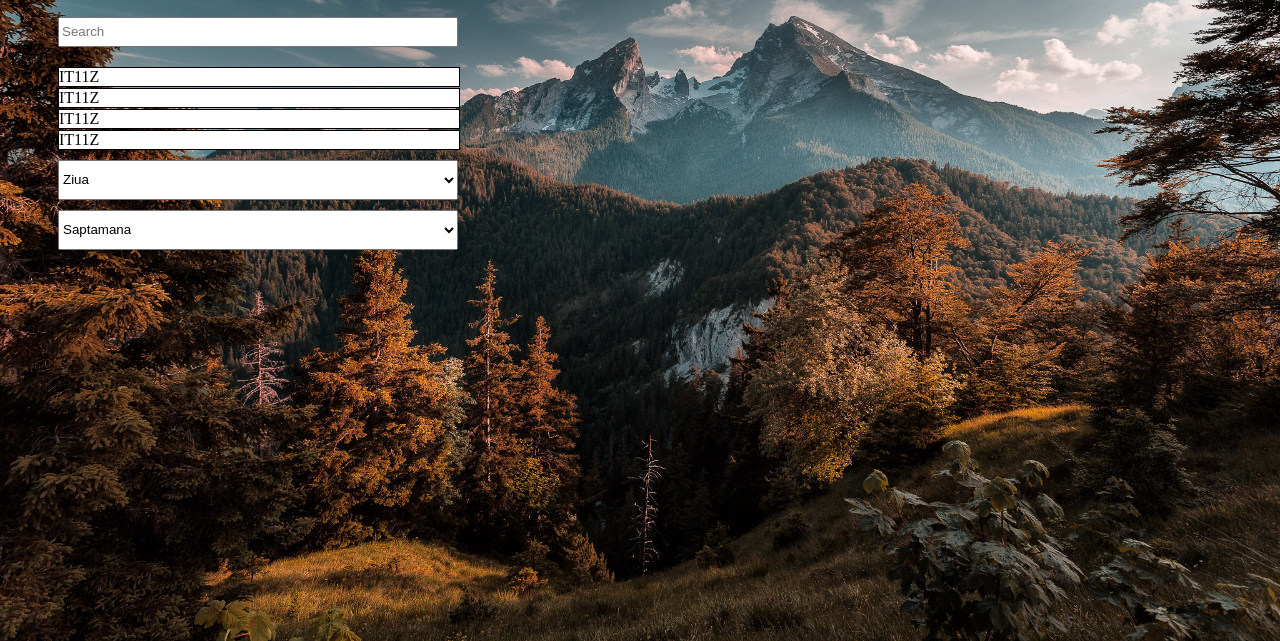
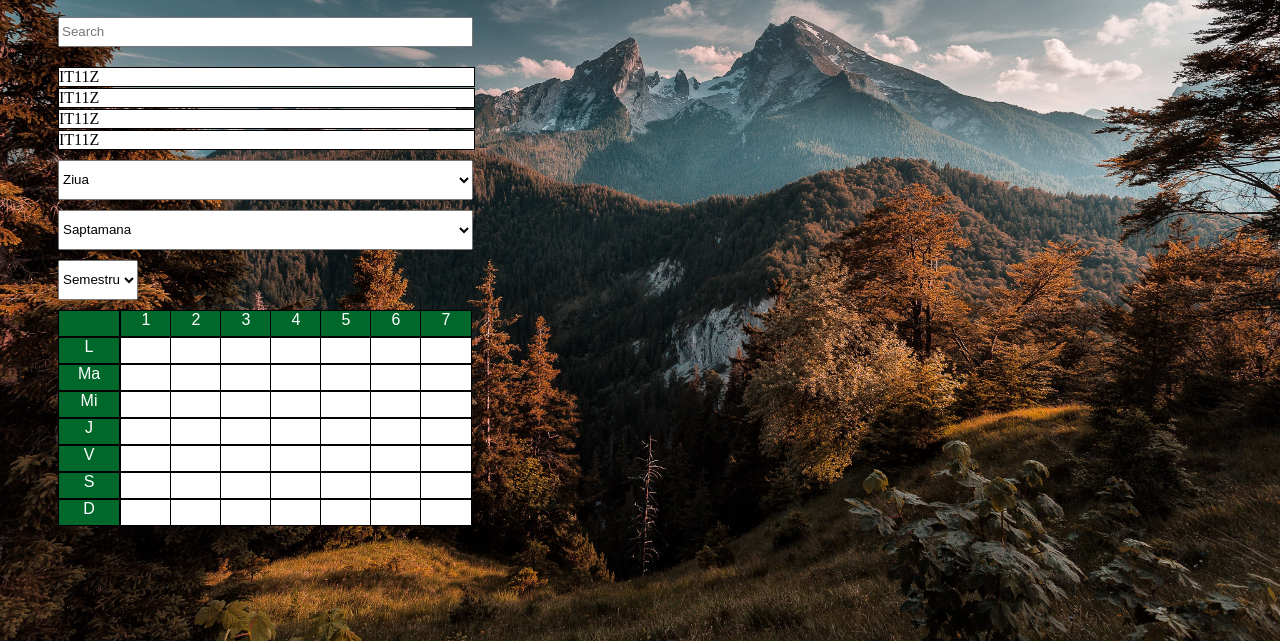
Before and after one commit to LiviuDeleu/Evaluare-Orar-USARB, a plain HTML site: page index.html in a window 1280 px wide. Shown: the part 159-800 px from the top of the page. Drawn offline with Linux system fonts and the light colour scheme.

Commit message:
Tabelul 1

```diff
--- a/index.html
+++ b/index.html
@@ -67,5 +67,82 @@
                 <option value="4">4(30.08.2021 - 5.9.2021)</option>
          </div>
          </select>
+         <div class="divselecteaza3">
+             <select name="selecteaza3" class="selecteaza3">
+                 <option value="Semestru">Semestru</option>
+                 <option value="I">I</option>
+                 <option value="II">II</option>
+             </select>
+         </div>
+        <div class="container">
+                <div class="celuleverzi"></div>
+                <div class="celuleverzi">L</div>
+                <div class="celuleverzi">Ma</div>
+                <div class="celuleverzi">Mi</div>
+                <div class="celuleverzi">J</div>
+                <div class="celuleverzi">V</div>
+                 <div class="celuleverzi">S</div>
+                <div class="celuleverzi">D</div>
+        </div>
+        <div class="container2">
+                <div class="celuleverzi2">1</div>
+                <div class="celuleverzi2">2</div>
+                <div class="celuleverzi2">3</div>
+                <div class="celuleverzi2">4</div>
+                <div class="celuleverzi2">5</div>
+                <div class="celuleverzi2">6</div>
+                <div class="celuleverzi2">7</div>
+        </div>
+        <div class="container3">
+            <div class="cellwhite"></div>
+            <div class="cellwhite"></div>
+            <div class="cellwhite"></div>
+            <div class="cellwhite"></div>
+            <div class="cellwhite"></div>
+            <div class="cellwhite"></div>
+            <div class="cellwhite"></div>
+            <div class="cellwhite"></div>
+            <div class="cellwhite"></div>
+            <div class="cellwhite"></div>
+            <div class="cellwhite"></div>
+            <div class="cellwhite"></div>
+            <div class="cellwhite"></div>
+            <div class="cellwhite"></div>
+            <div class="cellwhite"></div>
+            <div class="cellwhite"></div>
+            <div class="cellwhite"></div>
+            <div class="cellwhite"></div>
+            <div class="cellwhite"></div>
+            <div class="cellwhite"></div>
+            <div class="cellwhite"></div>
+            <div class="cellwhite"></div>
+            <div class="cellwhite"></div>
+            <div class="cellwhite"></div>
+            <div class="cellwhite"></div>
+            <div class="cellwhite"></div>
+            <div class="cellwhite"></div>
+            <div class="cellwhite"></div>
+            <div class="cellwhite"></div>
+            <div class="cellwhite"></div>
+            <div class="cellwhite"></div>
+            <div class="cellwhite"></div>
+            <div class="cellwhite"></div>
+            <div class="cellwhite"></div>
+            <div class="cellwhite"></div>
+            <div class="cellwhite"></div>
+            <div class="cellwhite"></div>
+            <div class="cellwhite"></div>
+            <div class="cellwhite"></div>
+            <div class="cellwhite"></div>
+            <div class="cellwhite"></div>
+            <div class="cellwhite"></div>
+            <div class="cellwhite"></div>
+            <div class="cellwhite"></div>
+            <div class="cellwhite"></div>
+            <div class="cellwhite"></div>
+            <div class="cellwhite"></div>
+            <div class="cellwhite"></div>
+            <div class="cellwhite"></div>
+        </div>
 </body>
 </html>
--- a/style.css
+++ b/style.css
@@ -9,7 +9,7 @@ body{
     height: 50px;
     width: 250px;
     text-align: center;
-    margin-left: 100px;
+    margin-left: 120px;
     margin-top: 30px;
     cursor: pointer;
 }
@@ -47,6 +47,7 @@ header{
     background-color: rgb(0, 104, 43);
     text-align: center;
     cursor: pointer;
+    margin-left: 20px;
 }
 .cell2{
     height: 40px;
@@ -54,6 +55,7 @@ header{
     background-color: rgb(0, 104, 43);
     text-align: center;
     cursor: pointer;
+    margin-left: 20px;
 }
 section{
     margin-left: 50px;
@@ -68,7 +70,7 @@ section{
     -webkit-text-stroke-color: black;
 }
 input{
-    width: 400px;
+    width: 415px;
     height: 30px;
 }
 .groupselect{
@@ -81,7 +83,7 @@ input{
 a{
     background-color: white;
     border: 1px solid black;
-    width: 400px;
+    width: 415px;
     text-decoration: none;
     color: black;
 }
@@ -89,13 +91,71 @@ a{
     margin-left: 50px;
     margin-top: 10px;
     height: 40px;
-    width: 400px;
+    width: 415px;
     font-family: Arial, Helvetica, sans-serif;
+    cursor: pointer;
 }
 .selecteaza2{
     font-family: Arial, Helvetica, sans-serif;
     margin-left: 50px;
     margin-top: 10px;
     height: 40px;
-    width: 400px;
+    width: 415px;
+    cursor: pointer;
 }
+.selecteaza3{
+    font-family: Arial, Helvetica, sans-serif;
+    margin-left: 50px;
+    margin-top: 10px;
+    height: 40px;
+    width: 415;
+    cursor: pointer;
+}
+
+/*-------------------------tabel ore pe saptamana----------------------*/
+.container{
+    margin-top: 10px;
+    margin-left: 50px;
+}
+.celuleverzi{
+    background-color: rgb(0, 104, 43);
+    color: white;
+    font-family: Arial, Helvetica, sans-serif;
+    height: 25px;
+    width: 60px;
+    border: 1px solid black;
+    text-align: center;
+    cursor: pointer;
+}
+.container2{
+    display: grid;
+    grid-template-columns: 50px 50px 50px 50px 50px 50px 50px;
+    margin-left: 112px;
+    margin-top: -216px;
+}
+.celuleverzi2{
+    background-color: rgb(0, 104, 43);
+    color: white;
+    font-family: Arial, Helvetica, sans-serif;
+    height: 25px;
+    width: 50px;
+    border: 1px solid black;
+    text-align: center;
+    cursor: pointer;
+}
+.container3{
+    display: grid;
+    grid-template-columns: 50px 50px 50px 50px 50px 50px 40px;
+    margin-left: 112px;
+    margin-top: 0px;
+}
+.cellwhite{
+    background-color: rgb(255, 255, 255);
+    color: rgb(0, 0, 0);
+    font-family: Arial, Helvetica, sans-serif;
+    height: 25px;
+    width: 50px;
+    border: 1px solid black;
+    text-align: center;
+    cursor: pointer;
+}
```
Lines whose indentation alone changed are shown as unchanged.
